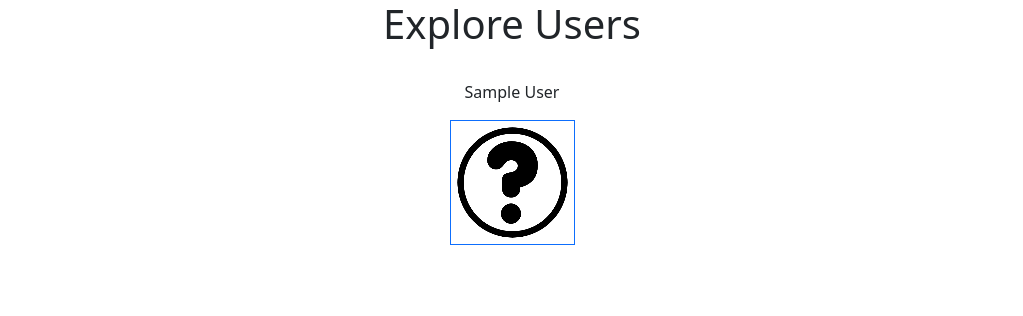
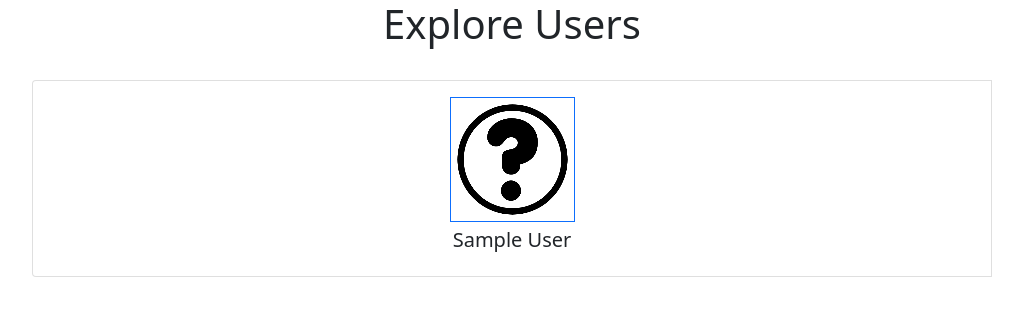
Before and after one commit to CiniMinis/workshop-project, a Flask app: page /explore in a window 1280 px wide. Shown: the top 316 px of the page, without its empty margins (128-1151 px from the left). Run offline with Flask 2, Linux system fonts and the light colour scheme; tables that the repository leaves empty hold one stand-in row (values such as "Sample post"); parts of the project's set-up code (start-up, migrations or seed data) failed here and were passed over.

Commit message:
Slightly Updated Explore View

```diff
--- a/app/templates/explore.html
+++ b/app/templates/explore.html
@@ -5,15 +5,20 @@
         <h1>
             Explore Users
         </h1>
-        {% for user in users %}
+        <br/>
+        <div class="card-group w-75">
+            {% for user in users %}
+            <div class="card">
+                <div class="card-body">
+                    <canvas class="avatar border border-primary" data-user-id='{{user.user_id}}'></canvas>
+                    <h5 class="card-title">
+                        {{user.name}}
+                    </h5>
+                </div>
+            </div>
             <br/>
-            <div class='profile'>
-                <p>
-                    {{user.name}}
-                </p>
-                <canvas class="avatar border border-primary" data-user-id='{{user.user_id}}'></canvas>
-            </div>
         {% endfor %}
+        </div>
     </center>
 
 {% endblock %}
```
